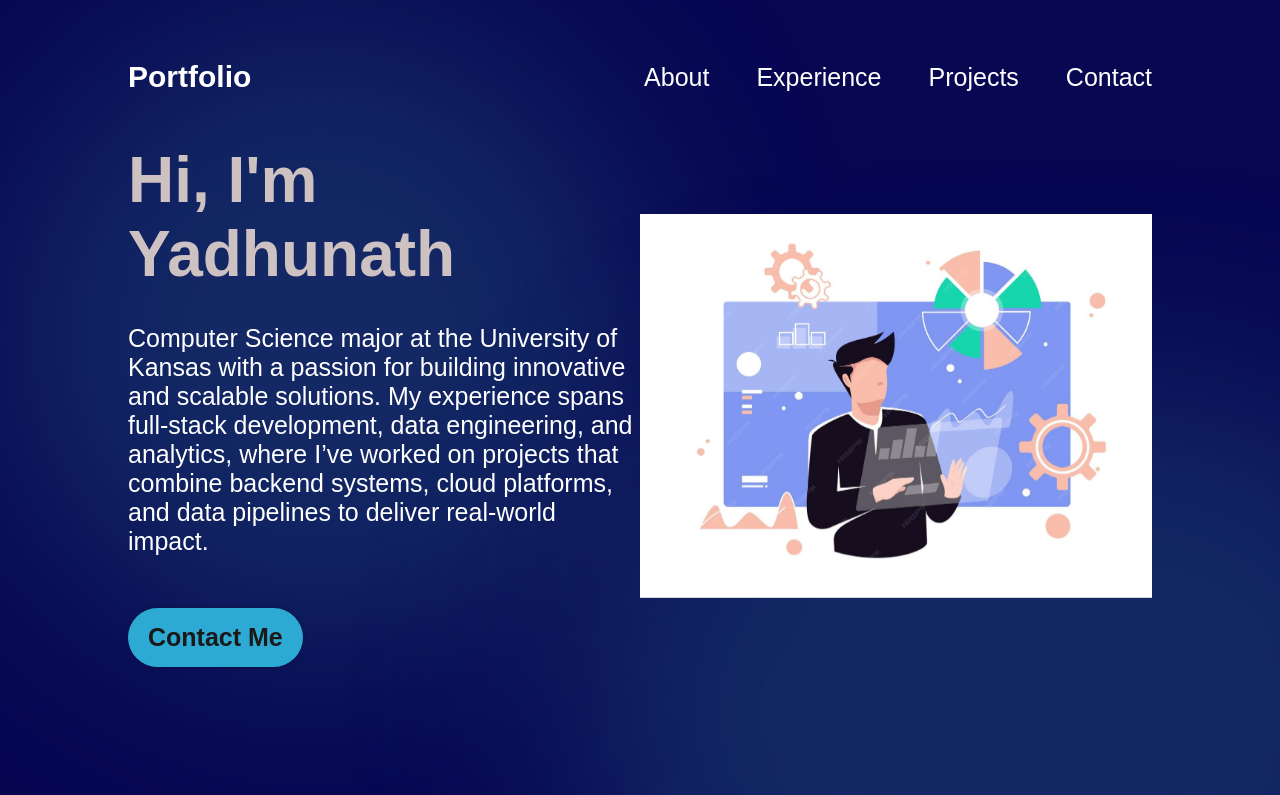
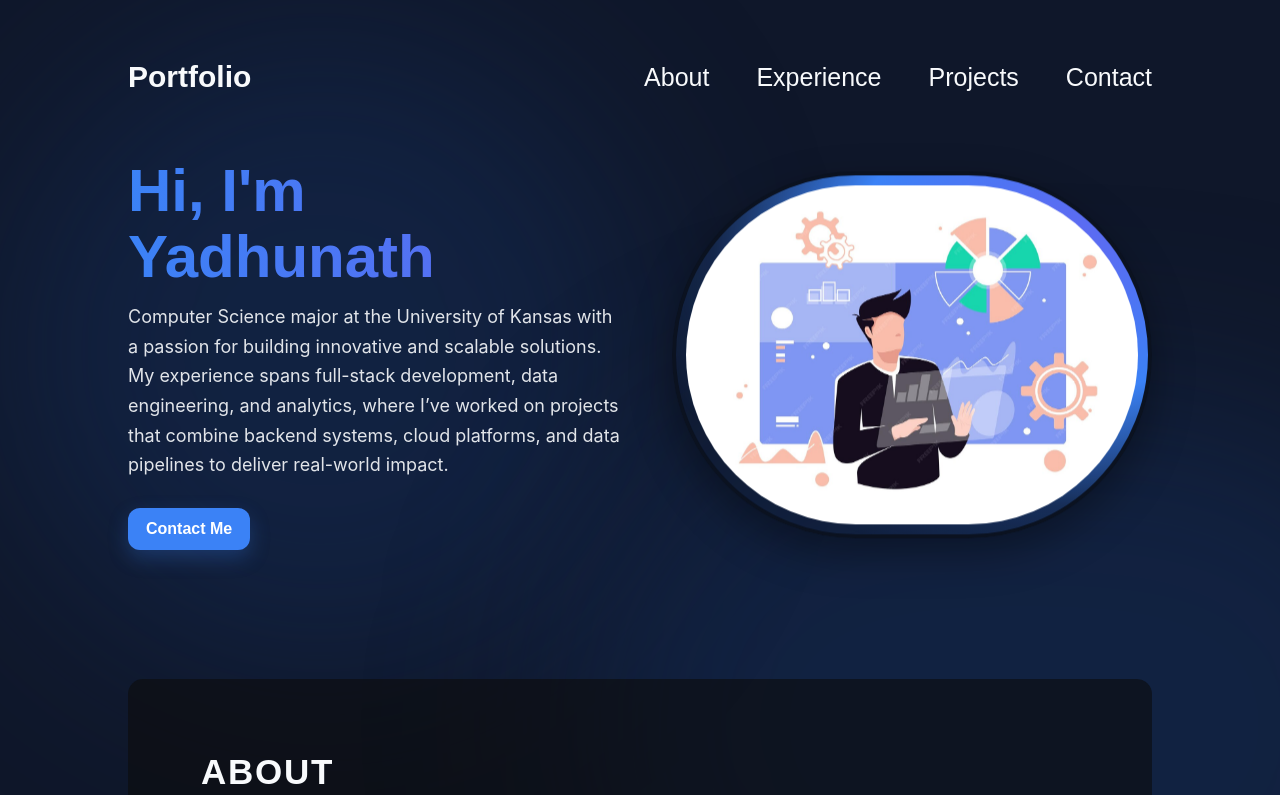
Before and after one commit to Yadhunath2003/My_Portfolio, a React (Vite) app: page / in a window 1280 px wide. Shown: the top 795 px of the page. Built offline with nearby package versions, Linux system fonts and the light colour scheme; the HTML template or start-up script is replaced by a standard one.

Commit message:
updated about

```diff
--- a/src/App.module.css
+++ b/src/App.module.css
@@ -5,4 +5,6 @@
     width: 100%;
     height:100%;
     color: rgb(19, 15, 15);
+    color: var(--color-text);
+    font-family: var(--font-inter);
 }
--- a/src/components/Hero/Hero.module.css
+++ b/src/components/Hero/Hero.module.css
@@ -1,3 +1,4 @@
+/* /src/components/Hero/Hero.module.css */
 @import "../../vars.css";
 
 .container {
@@ -5,10 +6,9 @@
   display: flex;
   align-items: center;
   justify-content: space-between;
-  margin-top: 49px;
+  margin: 64px 10% 0;
   z-index: 1;
-  margin-left: 10%;
-  margin-right: 10%;
+  gap: 48px;
 }
 
 .content {
@@ -17,96 +17,97 @@
   align-items: flex-start;
   color: var(--color-text);
   z-index: 1;
+  max-width: 720px;
+  font-family: var(--font-inter);
 }
 
+/* h1: text-4xl md:text-6xl -> clamp(2.25rem, 6vw, 3.75rem) */
 .title {
-  font-size: 64px;
-  font-weight: 900;
-  margin-bottom: 33px;
-  font-family: var(--font-roboto);
-  background: linear-gradient(
-    90deg,
-    rgb(206, 193, 193) 70%,
-    rgba(36, 34, 34, 0) 120%
-  );
+  font-weight: 800;
+  margin: 0 0 12px;
+  font-size: clamp(2.25rem, 6vw, 3.75rem);
+  line-height: 1.1;
+  background: var(--gradient-primary);
+  -webkit-background-clip: text;
+  background-clip: text;
   -webkit-text-fill-color: transparent;
-  /* -webkit-background-clip: text; */
-  background-clip: text;
 }
 
+/* h2 in index.html is 2xl/3xl; we won't add extra copy, so skip subtitle */
+
+/* p: text-lg -> ~18px–20px */
 .description {
-  font-size: 25px;
-  font-family: var(--font-roboto);
-  margin-bottom: 52px;
+  font-size: clamp(1.0rem, 2.2vw, 1.125rem);
+  line-height: 1.65;
+  opacity: .9;
+  margin: 0 0 28px;
+  font-family: var(--font-inter);
 }
 
+/* CTA styles resembling Tailwind buttons */
 .contactBtn {
   text-decoration: none;
   background-color: var(--color-primary);
-  color: var(--color-btnText);
-  border-radius: 100px;
-  font-size: 25px;
-  font-weight: 600;
-  padding: 15px 20px;
-  box-shadow: 0 0 4px 0 rgba(0, 0, 0, 0.25);
+  color: #ffffff;
+  border-radius: 12px;
+  font-size: 1rem;
+  font-weight: 700;
+  padding: 12px 18px;
+  box-shadow: 0 8px 20px rgba(59,130,246,.25);
+  transition: transform .2s ease, box-shadow .2s ease, background-color .2s ease;
+}
+.contactBtn:hover {
+  transform: translateY(-2px);
+  box-shadow: 0 12px 28px rgba(59,130,246,.35);
 }
 
+/* Image: circular ring with dark border to match index.html */
 .heroImg {
-  width: 50%;
+  width: clamp(240px, 42vw, 480px);
+  max-width: 50%;
   z-index: 2;
-
-  animation-name: floating;
-  animation-duration: 3s;
-  animation-iteration-count: infinite;
-  animation-timing-function: ease-in-out;
+  border-radius: 9999px;
+  object-fit: cover;
+  border: 4px solid #0b1220; /* slate-900-ish border from index.html */
+  background: radial-gradient(120% 120% at 80% 20%,
+              #6366f1 0%, #3b82f6 35%, rgba(59,130,246,.15) 60%, transparent 75%);
+  padding: 10px; /* ring effect */
+  box-shadow: 0 16px 40px rgba(0,0,0,.35);
+  animation: floating 3s ease-in-out infinite;
 }
 
 @keyframes floating {
-  0% {
-    transform: translate(0, 0px);
-  }
-  50% {
-    transform: translate(0, 10px);
-  }
-  100% {
-    transform: translate(0, -0px);
-  }
+  0% { transform: translate(0, 0px); }
+  50% { transform: translate(0, 10px); }
+  100% { transform: translate(0, -0px); }
 }
 
+/* Background blurs (kept) */
 .topBlur {
   position: absolute;
-  width: 50vw;
-  height: 50vw;
+  width: 50vw; height: 50vw;
   min-width: 350px;
-  min-width: 350px;
-  top: -128px;
-  left: -10vw;
+  top: -128px; left: -10vw;
   border-radius: 764px;
-  background: rgba(25, 55, 109, 0.7);
+  background: rgba(25, 55, 109, 0.35);
   filter: blur(100px);
   z-index: 0;
 }
 
 .bottomBlur {
   position: absolute;
-  width: 70vw;
-  height: 50vw;
-  min-width: 350px;
+  width: 70vw; height: 50vw;
   min-width: 250px;
-  top: 246px;
-  right: -25vw;
+  top: 246px; right: -25vw;
   border-radius: 764px;
-  background: rgba(25, 55, 109, 0.7);
+  background: rgba(25, 55, 109, 0.35);
   filter: blur(100px);
   z-index: 0;
 }
 
-@media screen and (max-width: 830px) {
-  .container {
-    flex-direction: column-reverse;
-  }
-
-  .content {
-    align-items: center;
-  }
+/* Responsive */
+@media screen and (max-width: 960px) {
+  .container { flex-direction: column-reverse; text-align: center; }
+  .content { align-items: center; }
+  .heroImg { max-width: 80%; }
 }
--- a/src/vars.css
+++ b/src/vars.css
@@ -2,13 +2,17 @@
 
 :root{
     /*Colors*/
-    --color-text: white;
-    --color-primary: rgb(44, 170, 212);
-    --color-secondary: rgb(48, 48, 151);
-    --color-dark: rgb(58, 17, 87);
-    --color-bg: rgb(7, 7, 82);
-    --color-btnText: rgb(26, 24, 24);
+    --color-text: #f8fafc;         /* light */
+    --color-primary: #3b82f6;      /* blue-500 */
+    --color-secondary: #6366f1;    /* indigo-500 */
+    --color-bg: #0f172a;           /* dark (slate-900) */
+    --color-bg-darker: #020617;    /* darker */
+    --color-card: #1e293b;         /* card slate-800-ish */
+    --color-btnText: #0b1220;      /* used when button bg is light */
 
     /* Fonts */
-    --font-robot: "Roboto";
+    --font-inter: "Inter", system-ui, -apple-system, Segoe UI, Helvetica, Arial, sans-serif;
+
+    /* Accents */
+  --gradient-primary: linear-gradient(90deg, #3b82f6, #6366f1);
 }
```
